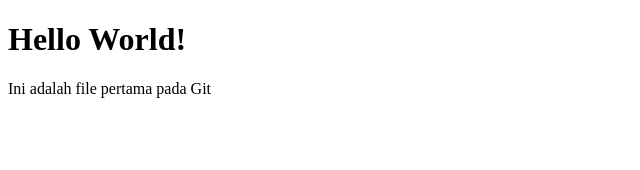
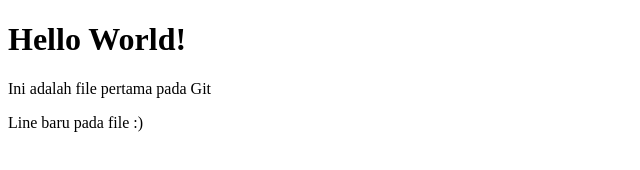
Before and after one commit to evangelikapirade/hello-world, a plain HTML site: page index.html in a window 1280 px wide. Shown: the whole page, without its empty margins (0-640 px from the left). Drawn offline with Linux system fonts and the light colour scheme.

Commit message:
updataed index.html with emergency fix

```diff
--- a/index.html
+++ b/index.html
@@ -5,6 +5,8 @@
     </head>
     <body>
         <h1>Hello World!</h1>
+
         <p>Ini adalah file pertama pada Git</p>
+        <p>Line baru pada file :)</p>
     </body>
 </html>
```
